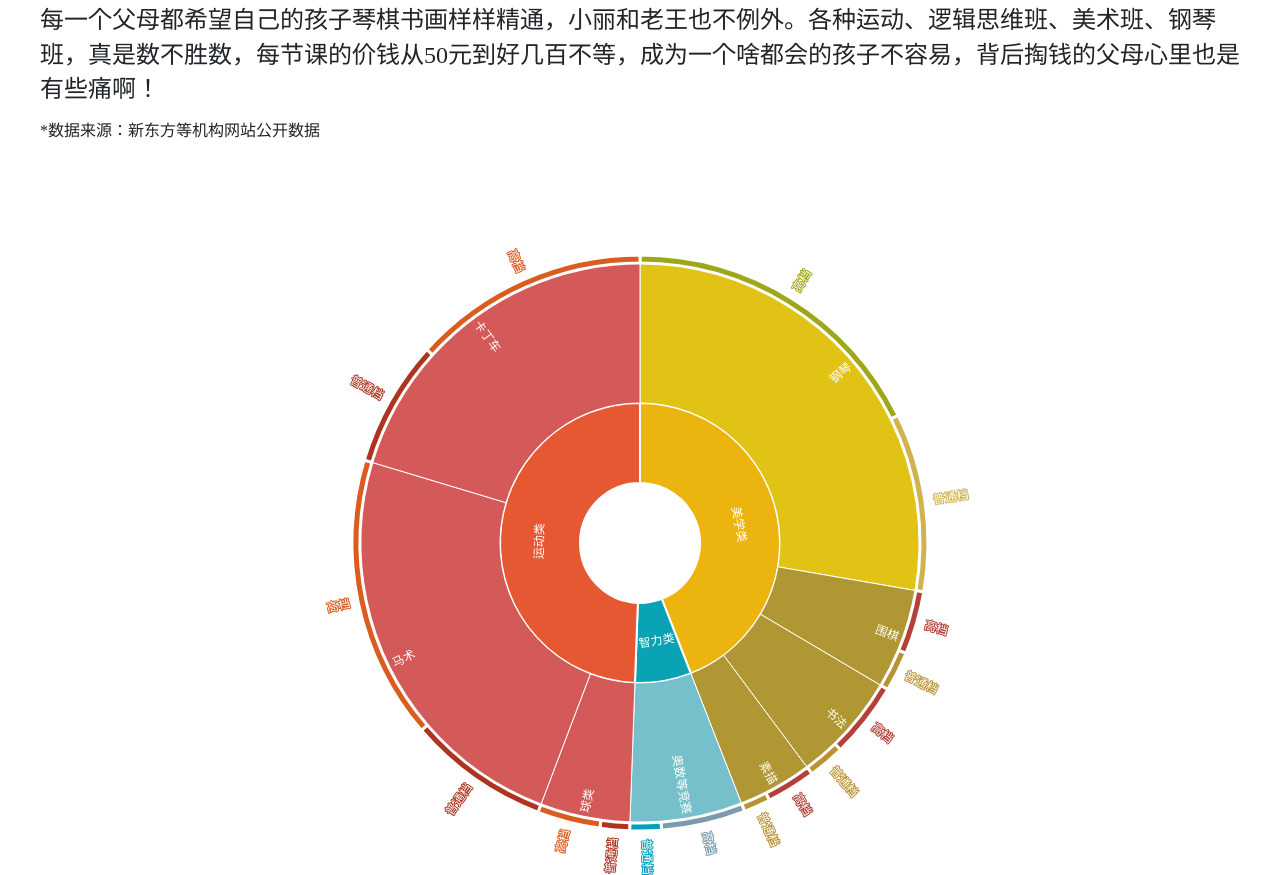
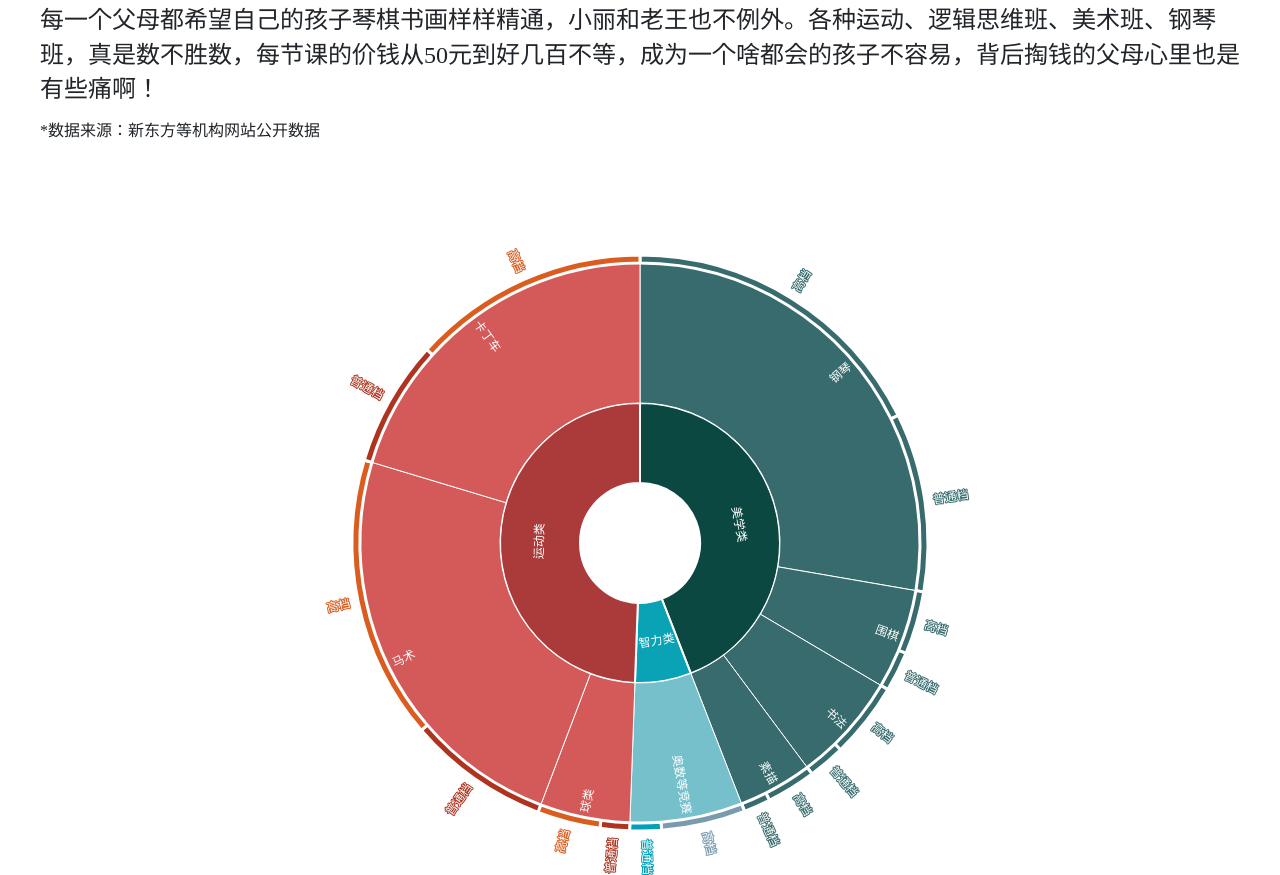
Before and after one commit to cooperxuyuan/test02, a plain HTML site: page index.html in a window 1280 px wide. Shown: the part 6672-7547 px from the top of the page. Drawn offline with Linux system fonts and the light colour scheme.

Commit message:
Add files via upload
更改兴趣饼图颜色

```diff
--- a/index.html
+++ b/index.html
@@ -539,78 +539,78 @@
         var data = [{
             name: '美学类',
             itemStyle: {
-                color: '#ebb40f'
+                color: '#0C4842'
             },
             children: [{
                 name: '钢琴',
                 itemStyle: {
-                    color: '#e1c315'
+                    color: '#376B6D'
                 },
                 children: [{
                     name: '高档',
                     value: 30000,
                     itemStyle: {
-                        color: '#9ea718'
+                        color: '#376B6D'
                     }
                 }, {
                     name: '普通档',
                     value: 17000,
                     itemStyle: {
-                        color: '#d0b24f'
+                        color: '#376B6D'
                     }
                 }, ]
             }, {
                 name: '围棋',
                 itemStyle: {
-                    color: '#b09733'
+                    color: '#376B6D'
                 },
                 children: [{
                     name: '高档',
                     value: 6000,
                     itemStyle: {
-                        color: '#b34039'
+                        color: '#376B6D'
                     }
                 }, {
                     name: '普通档',
                     value: 3800,
                     itemStyle: {
-                        color: '#ba9232'
+                        color: '#376B6D'
                     }
                 }]
             }, {
                 name: '书法',
                 itemStyle: {
-                    color: '#b09733'
+                    color: '#376B6D'
                 },
                 children: [{
                     name: '高档',
                     value: 7200,
                     itemStyle: {
-                        color: '#b34039'
+                        color: '#376B6D'
                     }
                 }, {
                     name: '普通档',
                     value: 3500,
                     itemStyle: {
-                        color: '#ba9232'
+                        color: '#376B6D'
                     }
                 }]
             }, {
                 name: '素描',
                 itemStyle: {
-                    color: '#b09733'
+                    color: '#376B6D'
                 },
                 children: [{
                     name: '高档',
                     value: 4700,
                     itemStyle: {
-                        color: '#b34039'
+                        color: '#376B6D'
                     }
                 }, {
                     name: '普通档',
                     value: 2550,
                     itemStyle: {
-                        color: '#ba9232'
+                        color: '#376B6D'
                     }
                 }]
             }]
@@ -641,7 +641,7 @@
         }, {
             name: '运动类',
             itemStyle: {
-                color: '#e65832'
+                color: '#AB3B3A'
             },
             children: [{
                 name: '球类',
```
